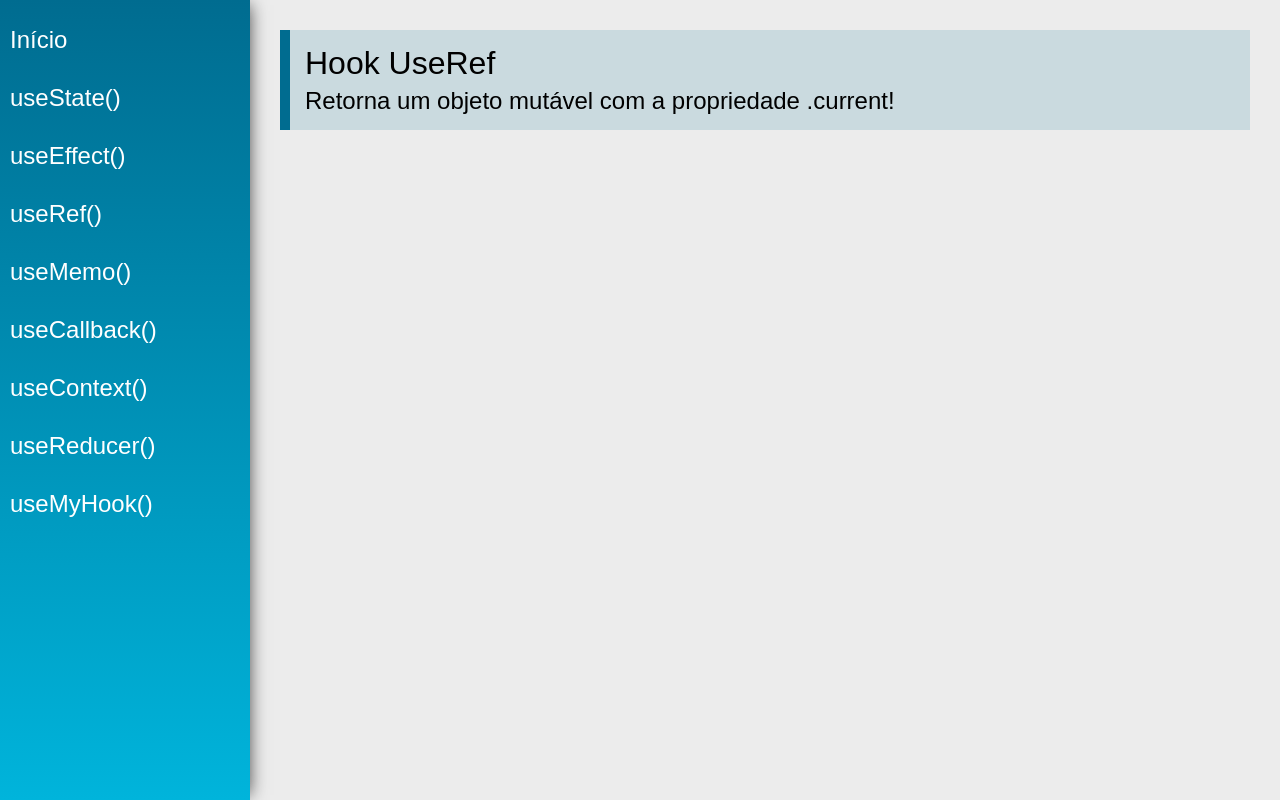
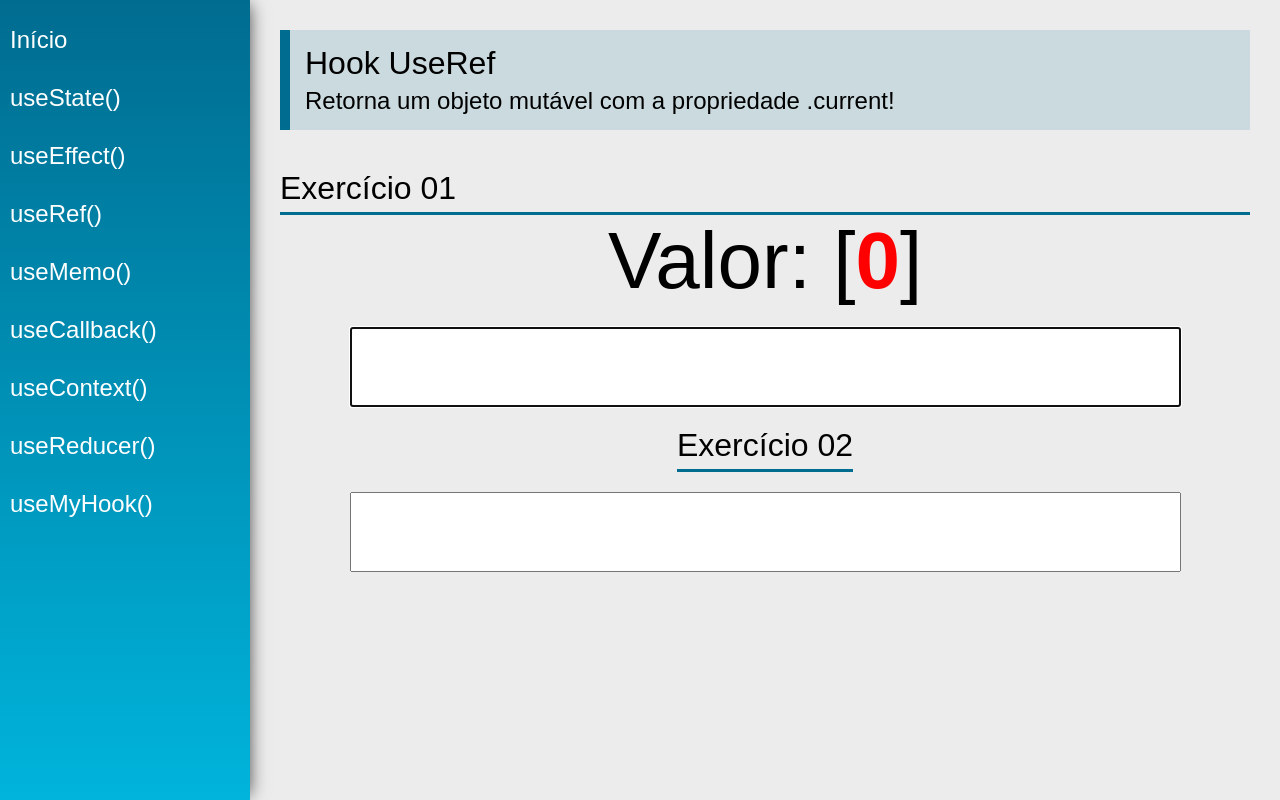
Before and after one commit to karlgama/react-hooks, a React (Create React App) app: page /useRef in a window 1280 px wide. Built offline with nearby package versions, Linux system fonts and the light colour scheme.

Commit message:
use memo

```diff
--- a/src/views/examples/UseEffect.jsx
+++ b/src/views/examples/UseEffect.jsx
@@ -1,13 +1,53 @@
-import React from 'react'
+import React, { useEffect, useState } from 'react'
 import PageTitle from '../../components/layout/PageTitle'
+import SectionTitle from '../../components/layout/SectionTitle'
+
+function calcFactorial(num) {
+    const n = parseInt(num)
+    if(n<0) return -1
+    if(n===0) return 1
+
+    return calcFactorial(n-1) * n
+}
 
 const UseEffect = (props) => {
+    const [number, setNumber] = useState(1)
+    const [factorial,setFactorial] = useState(1)
+    //evita loop infinito
+    useEffect(function() {
+        setFactorial(calcFactorial(number))
+    },[number])
+
+    //ex 2
+    const [status, setStatus] = useState("Ímpar")
+
+    useEffect(function() {
+        setStatus(number % 2 ===0 ? "Par" : "Ímpar" )
+    }, [number])
+
     return (
         <div className="UseEffect">
             <PageTitle
                 title="Hook UseEffect"
                 subtitle="Permite executar efeitos colaterais em componentes funcionais!"
             />
+            <div className="center">
+                <div>
+                    <span className="text">Fatorial: </span>
+                    <span className="text red">{factorial}</span>
+                </div>
+                <input type="number" className="input"
+                value={number} onChange={e=>setNumber(e.target.value)}/>
+            </div>
+            <SectionTitle title="exercício 2"/>
+            <div className="center">
+                <div>
+                    <span className="text">Status: </span>
+                    <span className="text red">
+                        {status}
+                    </span>
+                </div>
+            </div>
         </div>
     )
 }
--- a/src/views/examples/UseMemo.jsx
+++ b/src/views/examples/UseMemo.jsx
@@ -1,13 +1,49 @@
-import React from 'react'
+import React, { useEffect, useMemo, useState } from 'react'
 import PageTitle from '../../components/layout/PageTitle'
+//simulando um cálculo mais complexo
+function sum(a, b) {
+    const future = Date.now() + 2000
+    while(Date.now() < future) {}
+    return a +b
+}
 
 const UseMemo = (props) => {
+    const [n1, setN1] = useState(0)
+    const [n2, setN2] = useState(0)
+    const [n3, setN3] = useState(0)
+
+    const result = useMemo(()=>sum(n1,n2), [n1, n2])
+    // const [result, setResult] = useState(0)
+    //com use effect
+    // useEffect(function() {
+    //     setResult(sum(n1, n2))
+    // }, [n1,n2])
+
     return (
         <div className="UseMemo">
             <PageTitle
                 title="Hook UseMemo"
-                subtitle="Retorna um valor memoizado!"
+                subtitle="Retorna um valor memorizado!"
             />
+
+            <div className="center">
+                <input type="number"
+                    className="input"
+                    value={n1} onChange={e => setN1(parseInt(e.target.value))}/>
+
+                <input type="number"
+                    className="input"
+                    value={n2} onChange={e => setN2(parseInt(e.target.value))}/>
+
+                <input type="number"
+                    className="input"
+                    value={n3} onChange={e => setN3(parseInt(e.target.value))}/>
+
+                <span className="text">
+                    {result}
+                </span>
+
+            </div>
         </div>
     )
 }
--- a/src/views/examples/UseRef.jsx
+++ b/src/views/examples/UseRef.jsx
@@ -1,13 +1,57 @@
-import React from 'react'
+import React, {useState, useRef, useEffect} from 'react'
 import PageTitle from '../../components/layout/PageTitle'
+import SectionTitle from '../../components/layout/SectionTitle'
+
+const merge = function(s1,s2) {
+   return [...s1].map(function(e, i) {
+        return `${e}${s2[i] || ""}`
+    }).join("")
+}
 
 const UseRef = (props) => {
+    const [value1, setValue1] = useState("")
+    const [value2, setValue2] = useState("")
+    const count = useRef(0)
+    const myInput1 = useRef(null)
+    const myInput2 = useRef(null)
+
+    //só é chamado quando o valor de value1 é alterado
+    useEffect(function() {
+        count.current++
+        myInput2.current.focus()
+    }, [value1])
+
+    useEffect(function() {
+        count.current++
+        myInput1.current.focus()
+    }, [value2])
+
     return (
         <div className="UseRef">
             <PageTitle
                 title="Hook UseRef"
                 subtitle="Retorna um objeto mutável com a propriedade .current!"
             />
+
+            <SectionTitle title="Exercício 01"/>
+            <div className="center">
+                <div>
+                    <span className="text">Valor: </span>
+                    <span className="text">{merge(value1,value2)} [</span>
+                    <span className="text red">{count.current}</span>
+                    <span className="text">]</span>
+                </div>
+                <input type="text" className="input"
+                    ref={myInput1}
+                    value={value1} onChange={e => setValue1(e.target.value)}/>
+
+                <SectionTitle title="Exercício 02"/>
+                <div className="center">
+                    <input type="text" className="input"
+                        ref={myInput2}
+                        value={value2} onChange={e => setValue2(e.target.value)}/>
+                </div>
+            </div>
         </div>
     )
 }
--- a/src/views/examples/UseState.jsx
+++ b/src/views/examples/UseState.jsx
@@ -1,13 +1,28 @@
-import React from 'react'
+import React, { useState } from 'react'
 import PageTitle from '../../components/layout/PageTitle'
+import SectionTitle from '../../components/layout/SectionTitle'
 
 const UseState = (props) => {
+    const [count, setCount] = useState(0)
+    const [name, setName] = useState("")
+
     return (
         <div className="UseState">
             <PageTitle
                 title="Hook UseState"
                 subtitle="Estado em componentes funcionais!"
             />
+
+            <SectionTitle title="Exercício #01"/>
+                <div className="center">
+                    <span className="text">{count}</span>
+                <div>
+                    <button className="btn" onClick={()=>setCount(count-1)}>-1</button>
+                    <button className="btn" onClick={()=>setCount(count+1)}>+1</button>
+                </div>
+                </div>
+            <SectionTitle title="Exercício #02"/>
+            <input type="text" className="input" value={name} placeholder="digite algo" onChange={e => setName(e.target.value)}/>
         </div>
     )
 }
```
